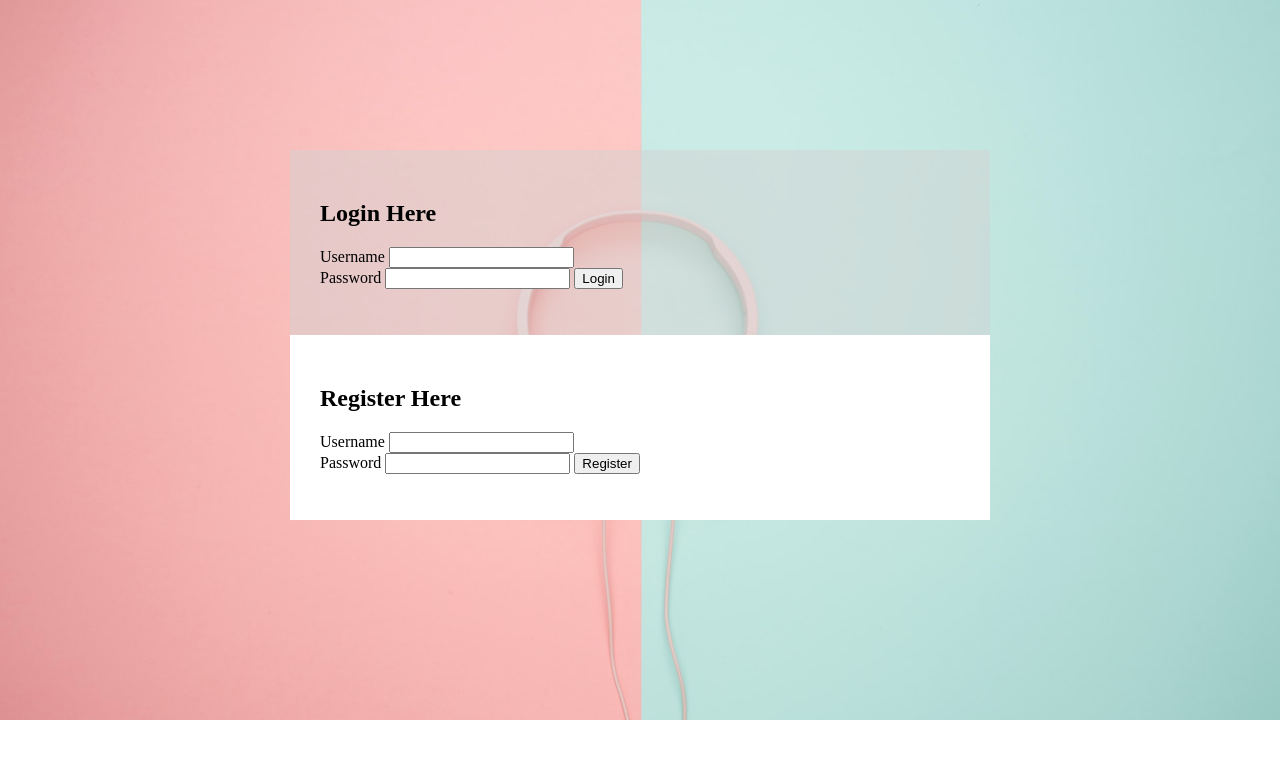
After one commit to youssefboyfz/website-music-play, a PHP site: page /login.php in a window 1280 px wide. The commit adds this page. Shown: the top 759 px of the page. Run offline with PHP 8.4, Linux system fonts and the light colour scheme.

Commit message:
Add files via upload

```diff
--- a/index.html
+++ b/index.html
@@ -10,7 +10,7 @@
                 <ul>
                     <li><a href="#">Home</a></li>
                     <li><a href="#">About Us</a></li>
-                    <li><a href="#">Login</a></li>
+                    <li><a href="login.php">Login</a></li>
                 </ul>
             </div>
             <div class="content">
--- /dev/null
+++ b/login.php
@@ -0,0 +1,47 @@
+<html>
+<head>
+	<title> Login and Registration Form in HTML5 and CSS3</title>
+	<link rel="stylesheet" a href="style1.css">
+
+</head>
+<body>
+	<div class="container">
+	<div class="login-box">
+	<div class="row">
+	<div class="col-md-6 login-left">
+		<h2> Login Here</h2>
+		<form action="validation.php" method="post">
+			<div class="form-group">
+				<label> Username</label>
+				<input type="text" name="user" class="form-control" required>
+			</div>
+			<div class="form-group">
+				<label> Password</label>
+				<input type="password" name="password" class="form-control" required>
+				<button type="submit" class="btn btn-primary"> Login</button>
+			</div>
+		</form>
+	</div>
+
+	<div class="col-md-6 login-right">
+		<h2> Register Here</h2>
+		<form action="Registration.php" method="post">
+			<div class="form-group">
+				<label> Username</label>
+				<input type="text" name="user" class="form-control" required>
+			</div>
+			<div class="form-group">
+				<label> Password</label>
+				<input type="password" name="password" class="form-control" required>
+				<button type="submit" class="btn btn-primary"> Register</button>
+			</div>
+		</form>
+
+	</div>
+
+	</div>
+	</div>
+	</div>
+
+</body>
+</html>
--- /dev/null
+++ b/style1.css
@@ -0,0 +1,20 @@
+body{
+	margin: 0 auto;
+	background-image: url("media/image.png");
+	background-repeat: no-repeat;
+	background-size: 100% 720px;
+}
+
+.login-box{
+	max-width: 700px;
+	float: none;
+	margin: 150px auto;
+}
+.login-left{
+	background: rgba(211, 211, 211, 0.5);
+	padding: 30px;
+}
+.login-right{
+	background: #fff;
+	padding: 30px;
+}
```
Also changed, not shown: Registration.php (added, +20 -0 lines), validation.php (added, +16 -0 lines), style.css (line endings or trailing spaces).
